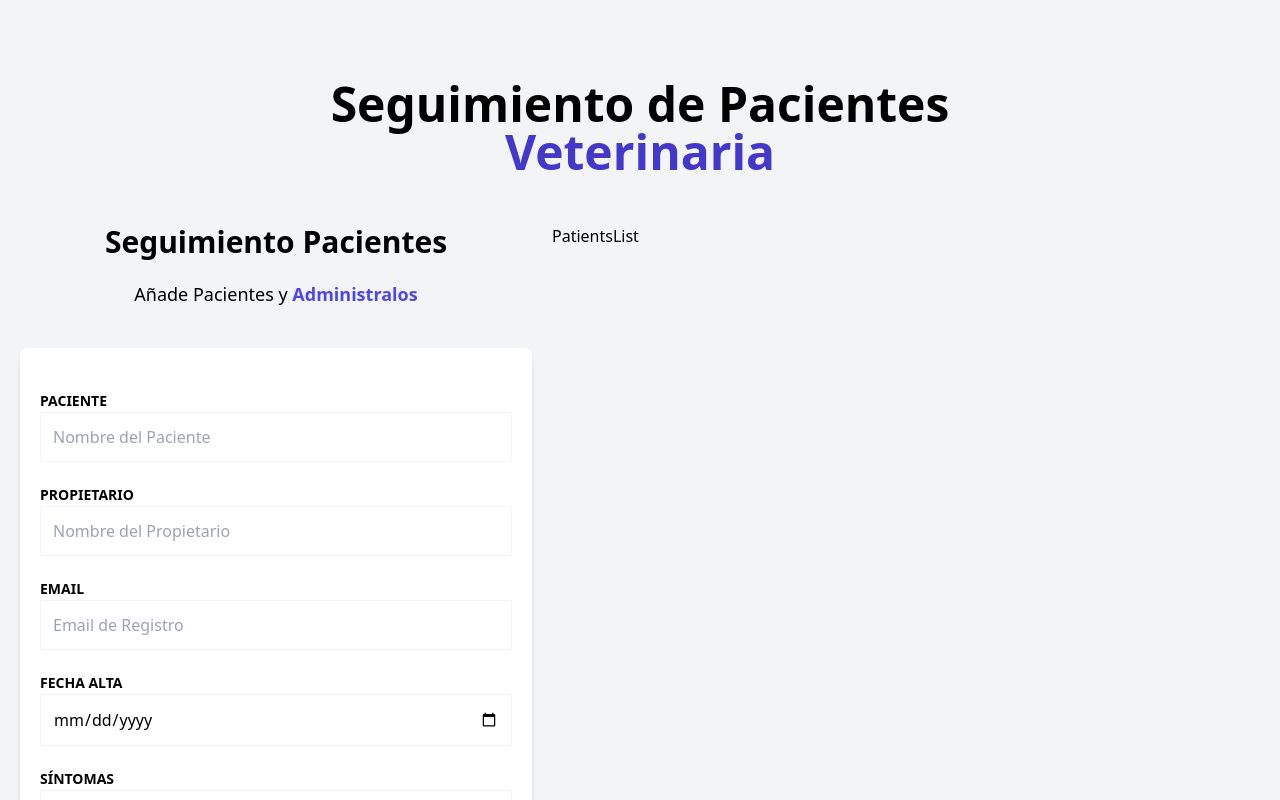
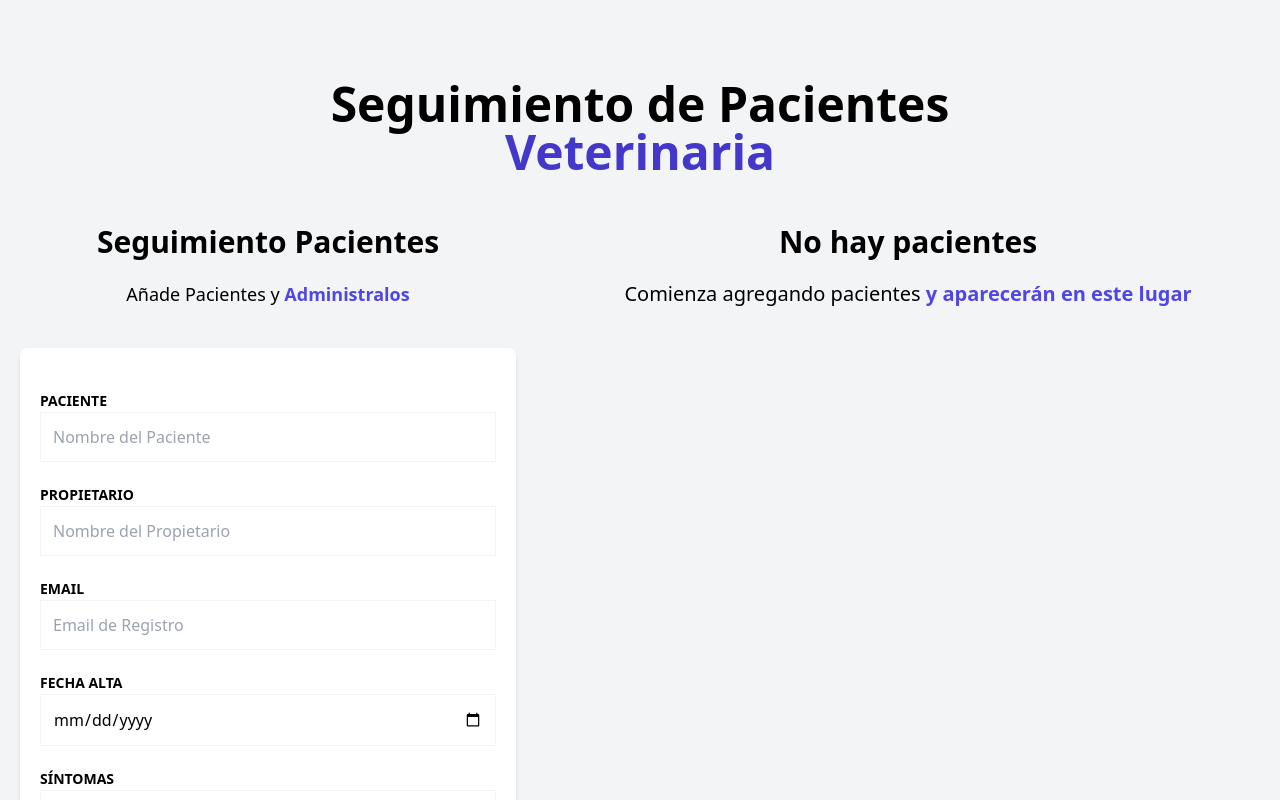
Before and after one commit to tatatadlisixti4/pacientes, a React (Vite) app: page / in a window 1280 px wide. Shown: the top 800 px of the page. Built offline with nearby package versions, Linux system fonts and the light colour scheme.

Commit message:
Trabajando con el listado de pacientes

```diff
--- /dev/null
+++ b/src/components/PatientDetail.tsx
@@ -0,0 +1,11 @@
+import {Patient} from "../types"
+
+type PatientDetailProps = {
+    patient: Patient
+}
+
+export default function PatientDetail({patient} : PatientDetailProps) {
+    return (
+        <div>{patient.name}</div>
+    )
+}
--- a/src/components/PatientsList.tsx
+++ b/src/components/PatientsList.tsx
@@ -1,9 +1,33 @@
 import {usePatientStore} from "../store/store"
+import PatientDetail from "./PatientDetail"
 
 export default function PatientsList() {
     const patients = usePatientStore(state => state.patients)
-    console.log(patients)
     return (
-        <div>PatientsList</div>
+        <div className="md:w-1/2 lg:w-3/5 md:h-screen overflow-y-scr">
+            {patients.length ? (
+                <>
+                    <h2 className="font-black text-3xl text-center">Listado de Pacientes</h2>
+                    <p className="text-xl text-center mt-5 mb-10">
+                        Administra tus {''}
+                        <span className="text-indigo-600 font-bold">Pacientes y Citas</span>
+                    </p>
+                    {patients.map(patient => (
+                        <PatientDetail
+                            key={patient.id}
+                            patient={patient}
+                        />
+                    ))}
+                </>
+            ) : (
+                <>
+                    <h2 className="font-black text-center text-3xl">No hay pacientes</h2>
+                    <p className="text-xl mt-5 mb-10 text-center">
+                        Comienza agregando pacientes {''}
+                        <span className="text-indigo-600 font-bold">y aparecerán en este lugar </span>
+                    </p>
+                </>
+            )}
+        </div>
     )
 }
```
